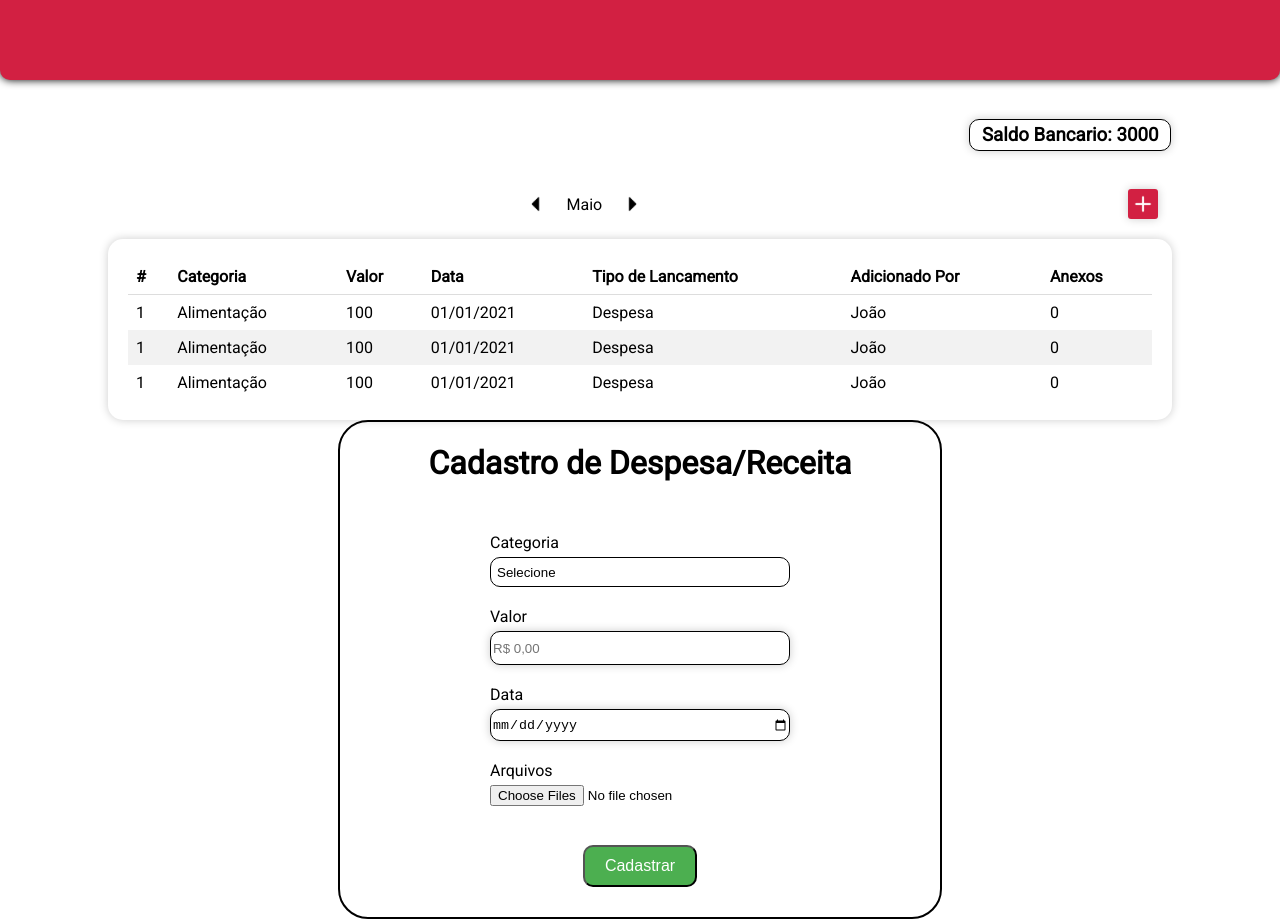
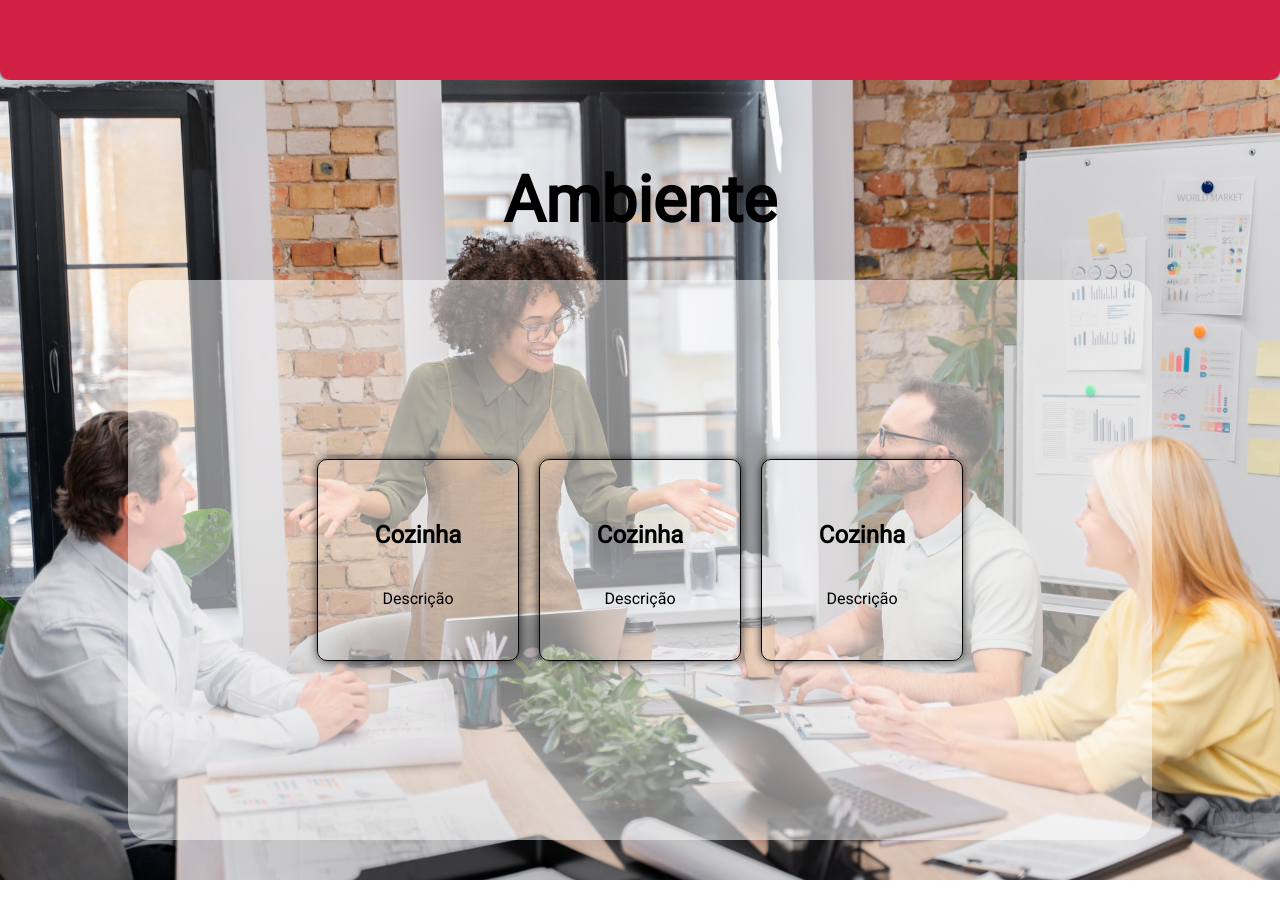
Before and after one commit to victorbeppler/financial-control-app, a React (Vite) app: page / in a window 1280 px wide. After the commit the page ends 880 px from the top, so only its background shows below. Built offline with nearby package versions, Linux system fonts and the light colour scheme.

Commit message:
build(add new route in app)

```diff
--- a/src/App.jsx
+++ b/src/App.jsx
@@ -1,5 +1,6 @@
 import { BrowserRouter as Router, Routes, Route } from "react-router-dom";
 import Home from "./page/home";
+import Environment from "./page/environment";
 import Login from "./page/login";
 import Register from "./page/register";
 
@@ -7,7 +8,8 @@ function App() {
   return (
     <Router>
       <Routes>
-        <Route path="/" element={<Home />} />
+        <Route path="/" element={<Environment />} />
+        <Route path="/environment/:idEnvironment" element={<Home />} />
         <Route path="/login" element={<Login />} />
         <Route path="/register" element={<Register />} />
         {/* <Route path="/register" element={<Form />} /> */}
```
